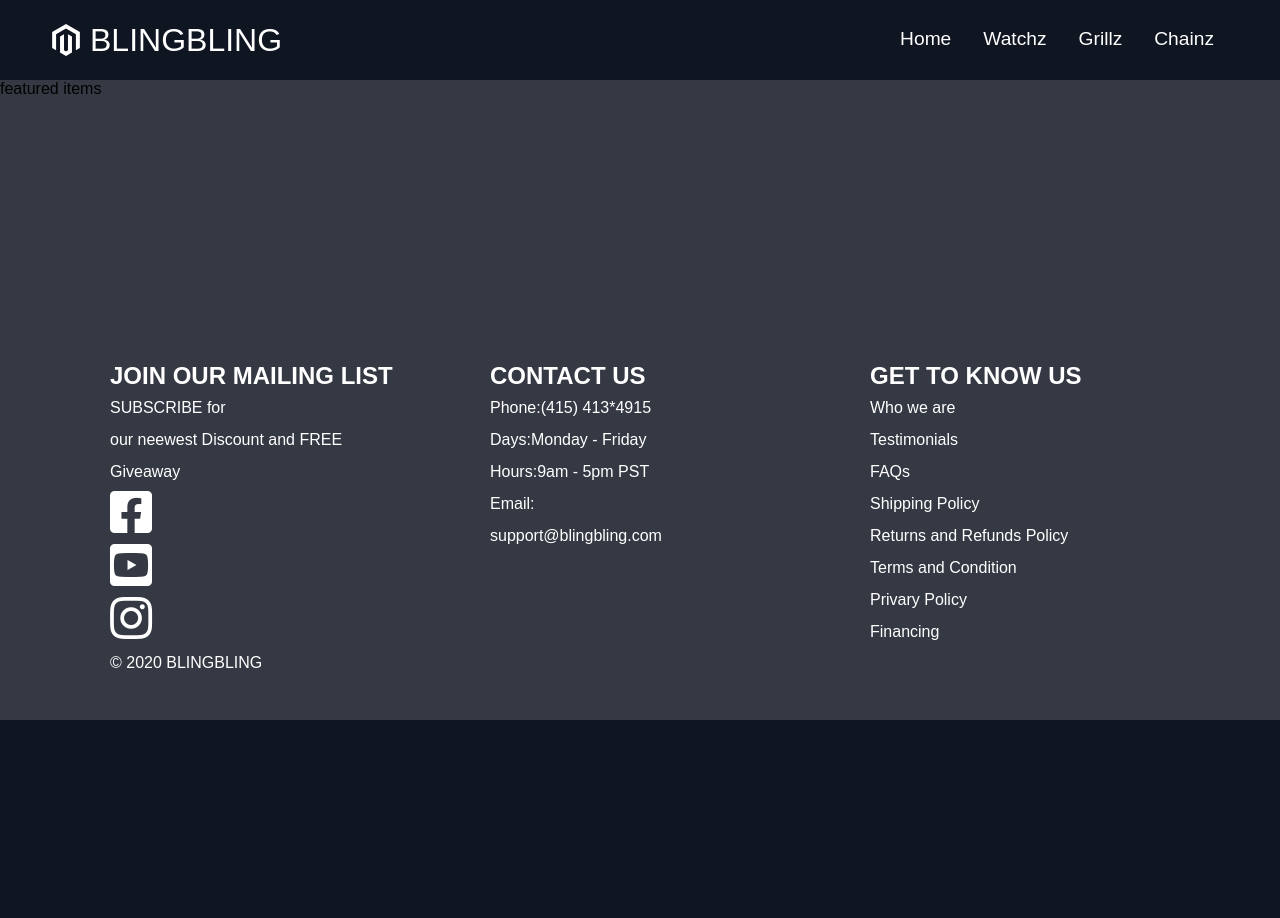
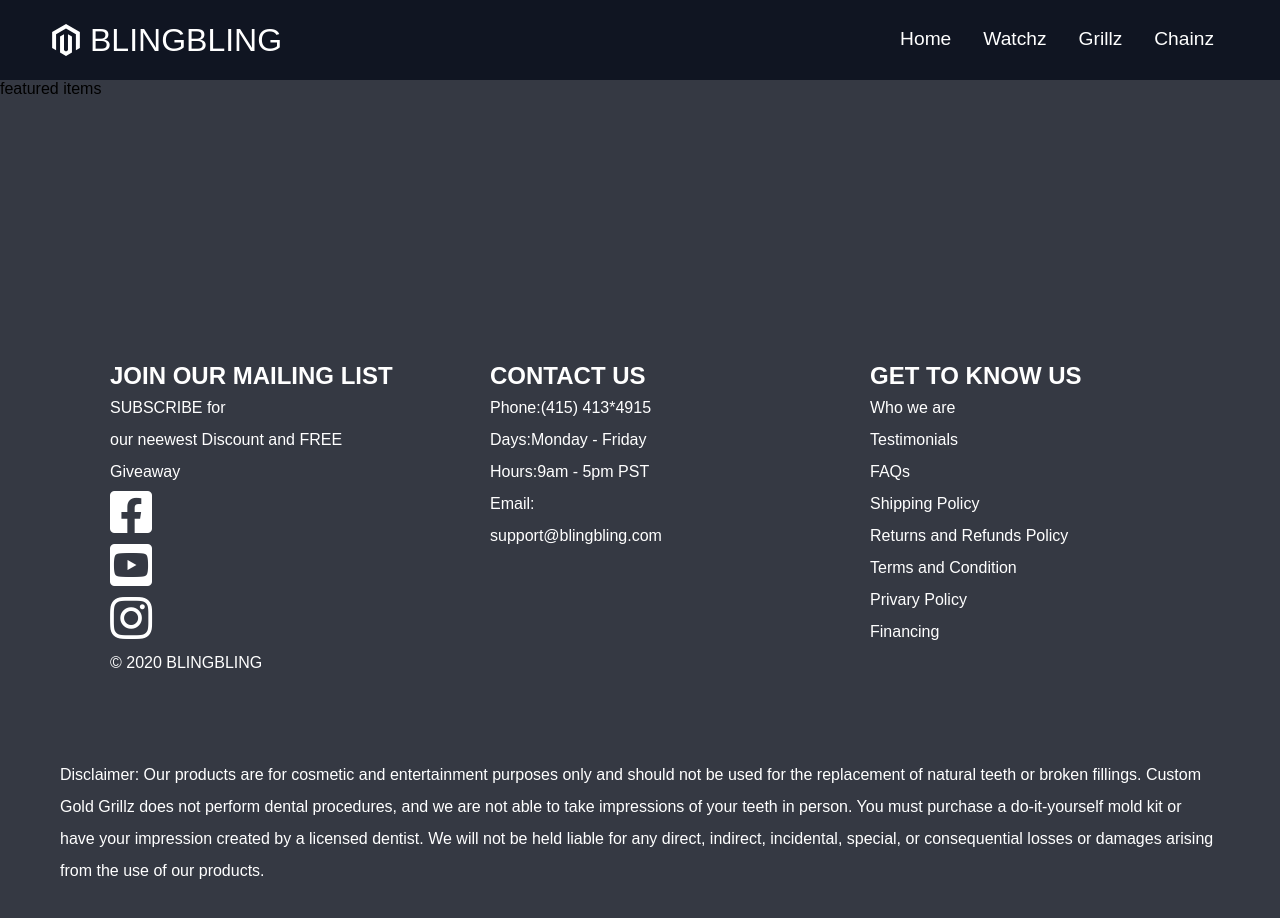
Before and after one commit to estelo2jz/blingbling, a React (Create React App) app: page /Pendant in a window 1280 px wide. Shown: the top 918 px of the page. Before the commit the page ends 800 px from the top, so only its background shows below. Built offline with nearby package versions, Linux system fonts and the light colour scheme.

Commit message:
Update Footer.js

```diff
--- a/src/components/Pages/Footer.js
+++ b/src/components/Pages/Footer.js
@@ -60,6 +60,11 @@ function Footer() {
           </li>
         </ul>
       </div>
+      <div>
+        <p>
+          Disclaimer: Our products are for cosmetic and entertainment purposes only and should not be used for the replacement of natural teeth or broken fillings. Custom Gold Grillz does not perform dental procedures, and we are not able to take impressions of your teeth in person. You must purchase a do-it-yourself mold kit or have your impression created by a licensed dentist. We will not be held liable for any direct, indirect, incidental, special, or consequential losses or damages arising from the use of our products.
+        </p>
+      </div>
     </div>
   )
 }
```
